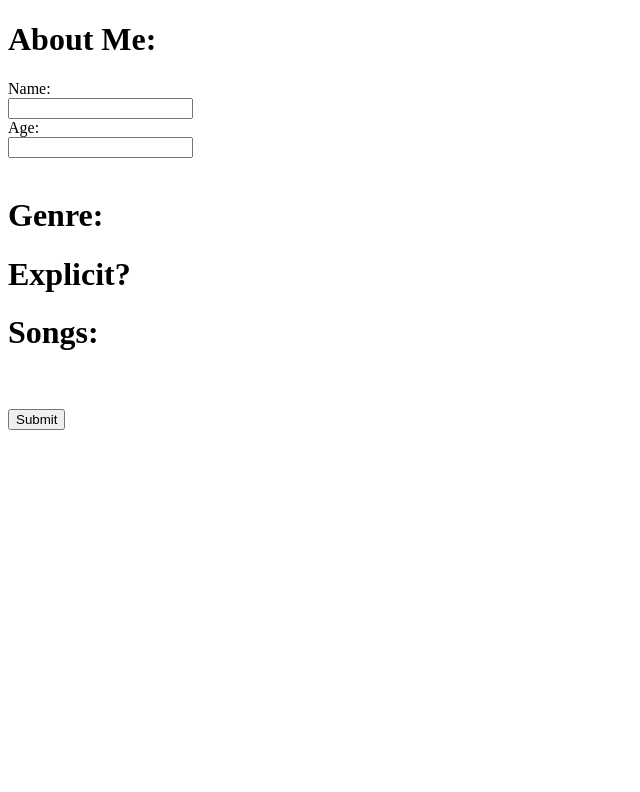
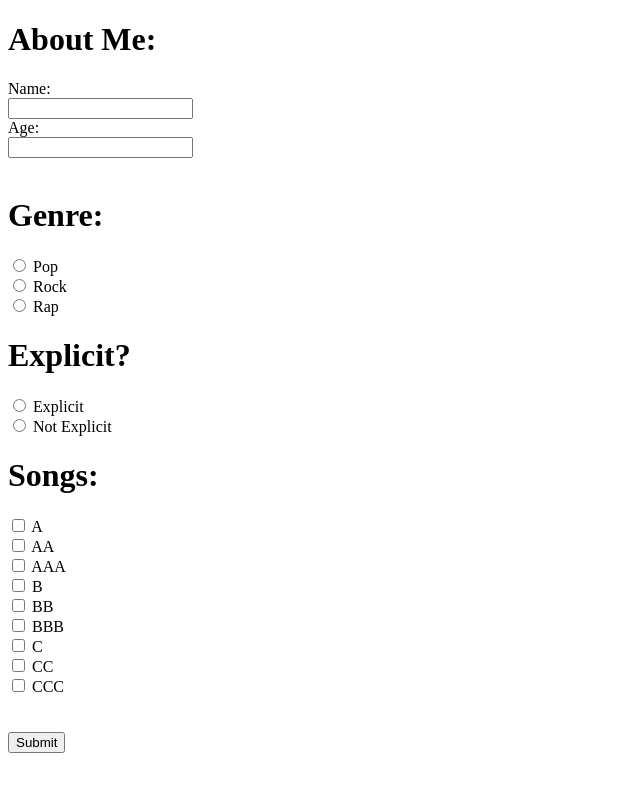
Before and after one commit to cenjennifer/NYCDA-AngularJS, a plain HTML site: page Workshops/Workshop 3/index.html in a window 1280 px wide. Shown: the whole page, without its empty margins (0-640 px from the left). Drawn offline with nearby package versions, Linux system fonts and the light colour scheme.

Commit message:
Updating Workshops

```diff
--- a/Workshops/Workshop 2/service.js
+++ b/Workshops/Workshop 2/service.js
@@ -16,7 +16,6 @@ angular.module('MyApp')
 
 	};
 	return Student;
-
 })
 	.service('MyGradeService', function(Student){
 		var self = this;
@@ -26,8 +25,8 @@ angular.module('MyApp')
 			var average = 0;
 			for (var i = 0; i < arrayOfAssignment.length; i++) {
 				count += arrayOfAssignment[i].score;
-				average = count / (arrayOfAssignment.length);
 			}
+			average = count / (arrayOfAssignment.length);
 			return average;
 		};
 
--- a/Workshops/Workshop 3/index.html
+++ b/Workshops/Workshop 3/index.html
@@ -30,13 +30,13 @@
 		<h1>Songs:</h1>
 
 		<div>
-			<div ng-repeat="song in ctrl.songList track by $index">
-				<input type="checkbox" ng-model="ctrl.selectedSong">
+			<div ng-repeat="song in ctrl.songs track by $index">
+				<input type="checkbox" ng-model="ctrl.songs[$index].checked">
 				<span ng-bind="song.name"></span>
 			</div>
 		</div>
 		<br><br>
-		<button ng-click="ctrl.selectedSongs(ctrl.selectSongs)">Submit</button>
+		<button ng-click="ctrl.selectedSongs(ctrl.songs[$index].checked)">Submit</button>
 		<br><br>
  </body>
  </html>
--- a/Workshops/Workshop 3/index.js
+++ b/Workshops/Workshop 3/index.js
@@ -1,7 +1,7 @@
 angular.module('MyApp', [])
 
 
-.controller('MyController', function(Songlist){
+.controller('MyController', function(songList){
 	var self = this;
 	self.genres = [
 		{name: "Pop", songsTitles: []},
@@ -12,13 +12,13 @@ angular.module('MyApp', [])
 	self.explicitAllowed = ["Explicit", "Not Explicit"];
 
 	console.log(self.genres[0].songsTitles);
-	self.songList = Songlist;
+	self.songs = songList;
 
 
-	for (var i = 0; i < self.songList.length; i++){
+	for (var i = 0; i < self.songs.length; i++){
 		for (var j = 0; j < self.genres.length; j++){
-			if (self.songList[i].type === self.genres[j].name){
-				self.genres[j].songsTitles.push(self.songList[i].name);
+			if (self.songs[i].type === self.genres[j].name){
+				self.genres[j].songsTitles.push(self.songs[i].name);
 			}
 		}
 
--- a/Workshops/Workshop 3/service.js
+++ b/Workshops/Workshop 3/service.js
@@ -20,7 +20,7 @@ angular.module('MyApp')
 })*/
 
 
-.factory('Songs', function() {
+/*.factory('Songs', function() {
 
 	function Songs() {
 		this.name = "";
@@ -36,13 +36,42 @@ angular.module('MyApp')
 		this.song.push(selectedSongs);
 
 	};
-	return Person;
+	return Songs;
+});*/
 
-
-
-
-
-
-})
-
-});
+.value ('songList', [{
+	name: "A",
+	type: "Pop"
+},
+	{
+	name: "AA",
+	type: "Pop"
+},
+{
+	name: "AAA",
+	type: "Pop"
+},
+{
+	name: "B",
+	type: "Rock"
+},
+{
+	name: "BB",
+	type: "Rock"
+},
+{
+	name: "BBB",
+	type: "Rock"
+},
+{
+	name: "C",
+	type: "Rap"
+},
+{
+	name: "CC",
+	type: "Rap"
+},
+{
+	name: "CCC",
+	type: "Rap"
+}]);
```
Also changed, not shown: Workshops/Workshop 2/index.html (+2 -1 lines), Workshops/Workshop 2/index.js (+3 -5 lines).
